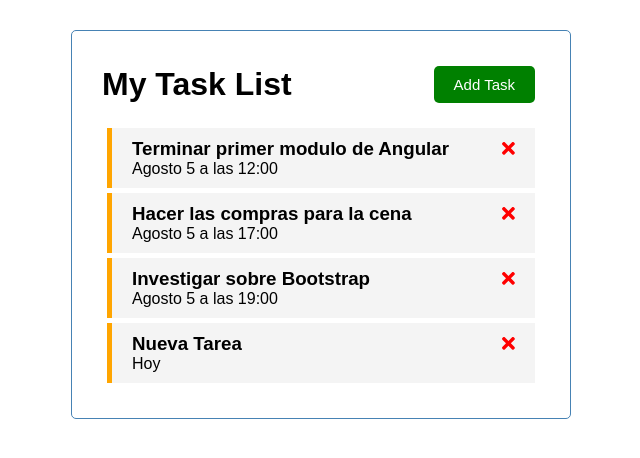
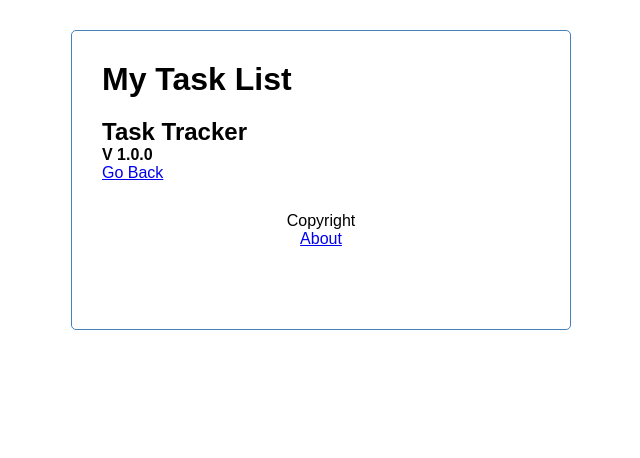
Before and after one commit to maximilianohermosilla/task-list, an Angular app: page /about in a window 1280 px wide. Before the commit this address led to /. Shown: the top 458 px of the page, without its empty margins (319-959 px from the left). Built offline with nearby package versions, Linux system fonts and the light colour scheme; data requests are answered from the project's data file.

Commit message:
Finalizado

```diff
--- a/src/app/app.component.html
+++ b/src/app/app.component.html
@@ -1,4 +1,5 @@
 <div class="container">
   <app-header></app-header>
-  <app-tasks></app-tasks>
+  <router-outlet></router-outlet>
+  <app-footer></app-footer>
 </div>
--- /dev/null
+++ b/src/app/components/about/about.component.html
@@ -0,0 +1,5 @@
+<div>
+    <h2>Task Tracker</h2>
+    <h4> V 1.0.0</h4>
+    <a routerLink="/">Go Back</a>
+</div>
--- /dev/null
+++ b/src/app/components/about/about.component.ts
@@ -0,0 +1,15 @@
+import { Component, OnInit } from '@angular/core';
+
+@Component({
+  selector: 'app-about',
+  templateUrl: './about.component.html',
+  styleUrls: ['./about.component.css']
+})
+export class AboutComponent implements OnInit {
+
+  constructor() { }
+
+  ngOnInit(): void {
+  }
+
+}
--- /dev/null
+++ b/src/app/components/footer/footer.component.css
@@ -0,0 +1,4 @@
+footer{
+    margin-top: 30px;
+    text-align: center;
+}
--- /dev/null
+++ b/src/app/components/footer/footer.component.html
@@ -0,0 +1,4 @@
+<footer class="footer">
+    <p>Copyright</p>
+    <a routerLink="/about">About</a>
+</footer>
--- /dev/null
+++ b/src/app/components/footer/footer.component.ts
@@ -0,0 +1,15 @@
+import { Component, OnInit } from '@angular/core';
+
+@Component({
+  selector: 'app-footer',
+  templateUrl: './footer.component.html',
+  styleUrls: ['./footer.component.css']
+})
+export class FooterComponent implements OnInit {
+
+  constructor() { }
+
+  ngOnInit(): void {
+  }
+
+}
--- a/src/app/components/header/header.component.html
+++ b/src/app/components/header/header.component.html
@@ -1,7 +1,10 @@
 <header>
     <h1>{{ title }}</h1>
     <app-button
-    color="{{showAddTask ? 'red': 'green'}}"
-    text="{{showAddTask ? 'Close Task': 'Add Task'}}"
-    (btnClick)="toggleAddTask()"></app-button>
+        color="{{showAddTask ? 'red': 'green'}}"
+        text="{{showAddTask ? 'Close Task': 'Add Task'}}"
+        (btnClick)="toggleAddTask()"
+        *ngIf="hasRoute('/')"
+    >
+    </app-button>
 </header>
--- a/src/app/components/header/header.component.ts
+++ b/src/app/components/header/header.component.ts
@@ -1,7 +1,7 @@
 import { Component, OnInit } from '@angular/core';
 import { UiService } from 'src/app/services/ui.service'
 import { Subscription } from 'rxjs'
-
+import { Router } from '@angular/router'
 @Component({
   selector: 'app-header',
   templateUrl: './header.component.html',
@@ -14,7 +14,8 @@ export class HeaderComponent implements OnInit {
   subscription?: Subscription;
 
   constructor(
-      private uiService:UiService
+      private uiService:UiService,
+      private router: Router
   ) {
       this.subscription = this.uiService.onToggle().subscribe(
         value => this.showAddTask = value
@@ -28,4 +29,8 @@ export class HeaderComponent implements OnInit {
     this.uiService.toggleAddTask();
   }
 
+  hasRoute(route: string){
+    return this.router.url === route;
+  }
+
 }
```
Also changed, not shown: src/app/app.module.ts (+8 -3 lines), src/app/components/about/about.component.css (added).
